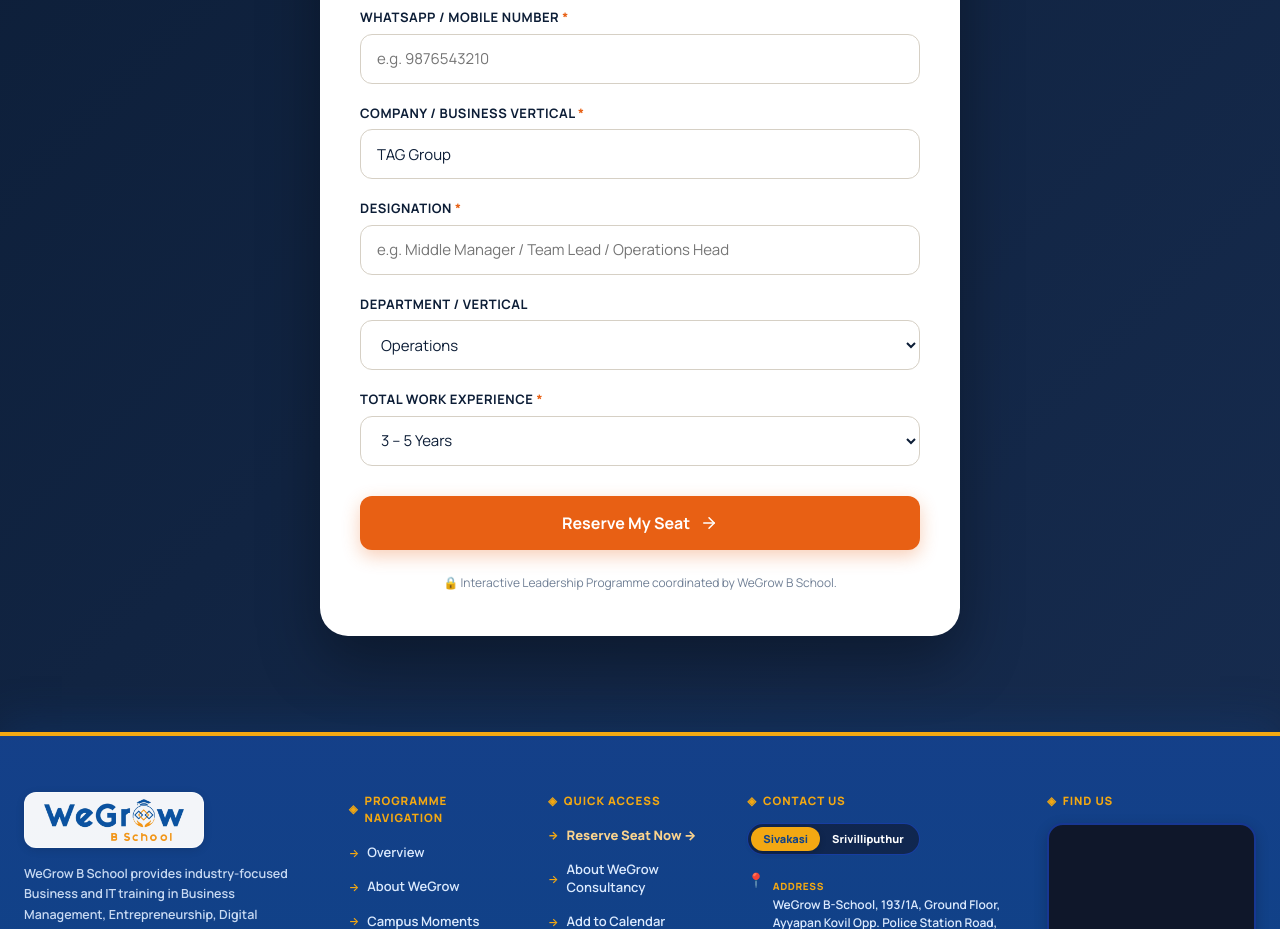
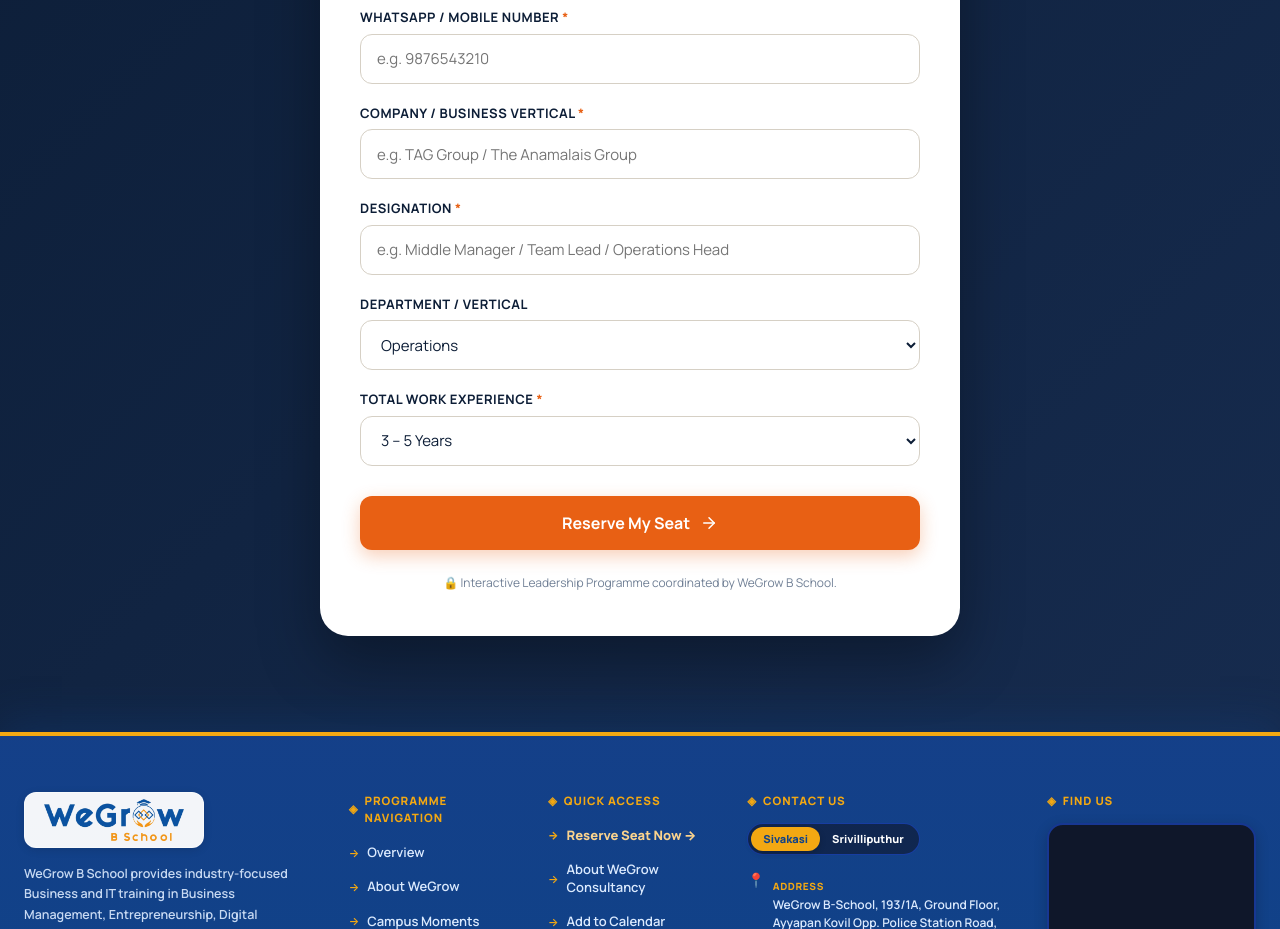
Before and after one commit to Raj23rk/wegrow-clientportal-frontend, a React (Vite) app: page / in a window 1280 px wide. Shown: the part 5060-5989 px from the top of the page. Built offline with nearby package versions, Linux system fonts and the light colour scheme; grey boxes are pictures that could not be loaded.

Commit message:
fix(form): make company/business vertical default empty instead of prefilled

```diff
--- a/src/components/pages/AdminAttendancePage.tsx
+++ b/src/components/pages/AdminAttendancePage.tsx
@@ -118,7 +118,7 @@ export const AdminAttendancePage: React.FC<{ isClientView?: boolean }> = ({ isCl
     fullName: '',
     phone: '',
     email: '',
-    companyName: 'TAG Group',
+    companyName: '',
     designation: '',
     department: 'Operations'
   });
@@ -443,7 +443,7 @@ export const AdminAttendancePage: React.FC<{ isClientView?: boolean }> = ({ isCl
           fullName: '',
           phone: '',
           email: '',
-          companyName: 'TAG Group',
+          companyName: '',
           designation: '',
           department: 'Operations'
         });
@@ -479,7 +479,7 @@ export const AdminAttendancePage: React.FC<{ isClientView?: boolean }> = ({ isCl
       fullName: '',
       phone: '',
       email: '',
-      companyName: 'TAG Group',
+      companyName: '',
       designation: '',
       department: 'Operations'
     });
--- a/src/components/pages/EventLandingPage.tsx
+++ b/src/components/pages/EventLandingPage.tsx
@@ -117,7 +117,7 @@ export const EventLandingPage: React.FC = () => {
   const [formData, setFormData] = useState({
     fullName: '',
     phone: '',
-    companyName: 'TAG Group',
+    companyName: '',
     designation: '',
     department: 'Operations',
     experience: '3 – 5 Years'
@@ -265,7 +265,7 @@ export const EventLandingPage: React.FC = () => {
     setFormData({
       fullName: '',
       phone: '',
-      companyName: 'TAG Group',
+      companyName: '',
       designation: '',
       department: 'Operations',
       experience: '3 – 5 Years'
```
